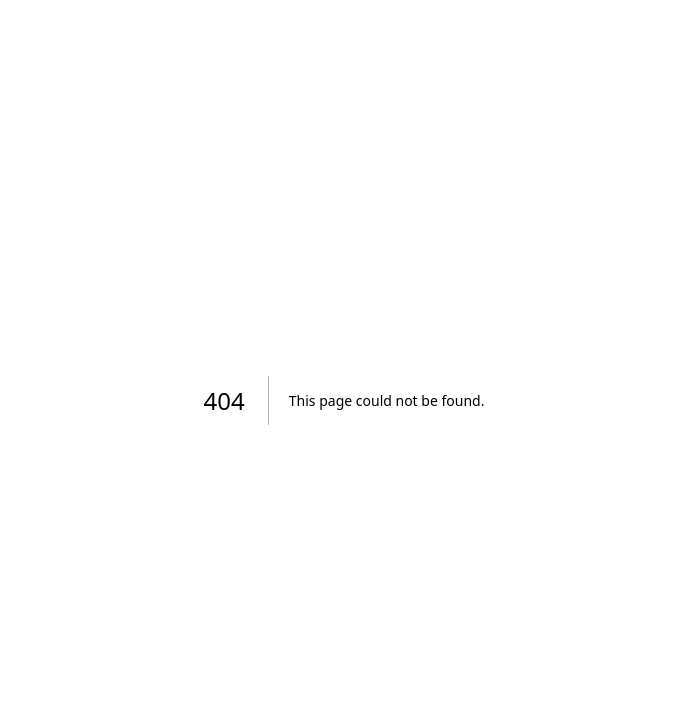
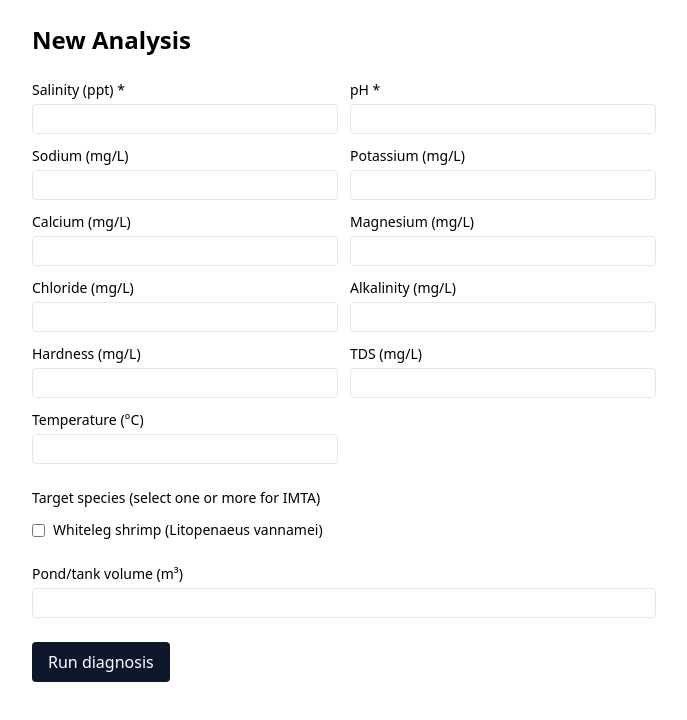
Before and after one commit to hazemshan1-rgb/Water-Advisor-App, a Next.js app: page /analysis/new in a window 1280 px wide. Before the commit this address had no page. Shown: the top 720 px of the page, without its empty margins (296-983 px from the left). Built offline with nearby package versions, Linux system fonts and the light colour scheme.

Commit message:
feat: add new analysis flow (parameter form, species picker, diagnosis run)

```diff
--- /dev/null
+++ b/src/app/analysis/new/page.tsx
@@ -0,0 +1,71 @@
+// src/app/analysis/new/page.tsx
+"use client";
+
+import { Suspense, useState } from "react";
+import { useSearchParams, useRouter } from "next/navigation";
+import { ParameterForm } from "@/components/ParameterForm";
+import { SpeciesPicker } from "@/components/SpeciesPicker";
+import { saveAnalysis } from "@/lib/db";
+import { runDiagnosis } from "@/lib/engine/runDiagnosis";
+import type { WaterParameters } from "@/lib/types";
+
+function NewAnalysisContent() {
+  const searchParams = useSearchParams();
+  const router = useRouter();
+  const siteId = searchParams.get("siteId") ?? "";
+
+  const [parameters, setParameters] = useState<Partial<WaterParameters>>({});
+  const [speciesIds, setSpeciesIds] = useState<string[]>([]);
+  const [volumeM3, setVolumeM3] = useState<number | undefined>(undefined);
+
+  async function handleRun() {
+    if (parameters.salinityPpt === undefined || parameters.pH === undefined) {
+      alert("Salinity and pH are required.");
+      return;
+    }
+    const id = crypto.randomUUID();
+    const analysis = {
+      id,
+      siteId,
+      date: new Date().toISOString().slice(0, 10),
+      parameters: parameters as WaterParameters,
+      targetSpeciesIds: speciesIds,
+      volumeM3,
+    };
+    const diagnosisSnapshot = runDiagnosis(analysis);
+    await saveAnalysis({ ...analysis, diagnosisSnapshot });
+    router.push(`/analysis/${id}`);
+  }
+
+  return (
+    <main className="max-w-2xl mx-auto p-6 space-y-6">
+      <h1 className="text-2xl font-semibold">New Analysis</h1>
+
+      <ParameterForm value={parameters} onChange={setParameters} />
+
+      <SpeciesPicker selected={speciesIds} onChange={setSpeciesIds} />
+
+      <label className="text-sm block">
+        Pond/tank volume (m³)
+        <input
+          type="number"
+          className="border rounded px-2 py-1 w-full mt-1"
+          value={volumeM3 ?? ""}
+          onChange={(e) => setVolumeM3(e.target.value === "" ? undefined : Number(e.target.value))}
+        />
+      </label>
+
+      <button className="bg-slate-900 text-white rounded px-4 py-2" onClick={handleRun}>
+        Run diagnosis
+      </button>
+    </main>
+  );
+}
+
+export default function NewAnalysisPage() {
+  return (
+    <Suspense fallback={<div>Loading...</div>}>
+      <NewAnalysisContent />
+    </Suspense>
+  );
+}
--- /dev/null
+++ b/src/components/ParameterForm.tsx
@@ -0,0 +1,46 @@
+// src/components/ParameterForm.tsx
+"use client";
+
+import type { WaterParameters } from "@/lib/types";
+
+const FIELDS: { key: keyof WaterParameters; label: string; required?: boolean }[] = [
+  { key: "salinityPpt", label: "Salinity (ppt)", required: true },
+  { key: "pH", label: "pH", required: true },
+  { key: "sodiumMgL", label: "Sodium (mg/L)" },
+  { key: "potassiumMgL", label: "Potassium (mg/L)" },
+  { key: "calciumMgL", label: "Calcium (mg/L)" },
+  { key: "magnesiumMgL", label: "Magnesium (mg/L)" },
+  { key: "chlorideMgL", label: "Chloride (mg/L)" },
+  { key: "alkalinityMgL", label: "Alkalinity (mg/L)" },
+  { key: "hardnessMgL", label: "Hardness (mg/L)" },
+  { key: "tdsMgL", label: "TDS (mg/L)" },
+  { key: "temperatureC", label: "Temperature (°C)" },
+];
+
+export function ParameterForm({
+  value,
+  onChange,
+}: {
+  value: Partial<WaterParameters>;
+  onChange: (next: Partial<WaterParameters>) => void;
+}) {
+  return (
+    <div className="grid grid-cols-2 gap-3">
+      {FIELDS.map((f) => (
+        <label key={f.key} className="text-sm">
+          {f.label}
+          {f.required ? " *" : ""}
+          <input
+            type="number"
+            step="any"
+            className="border rounded px-2 py-1 w-full mt-1"
+            value={value[f.key] ?? ""}
+            onChange={(e) =>
+              onChange({ ...value, [f.key]: e.target.value === "" ? undefined : Number(e.target.value) })
+            }
+          />
+        </label>
+      ))}
+    </div>
+  );
+}
--- /dev/null
+++ b/src/components/SpeciesPicker.tsx
@@ -0,0 +1,28 @@
+// src/components/SpeciesPicker.tsx
+"use client";
+
+import { SPECIES } from "@/lib/data/species";
+
+export function SpeciesPicker({
+  selected,
+  onChange,
+}: {
+  selected: string[];
+  onChange: (next: string[]) => void;
+}) {
+  function toggle(id: string) {
+    onChange(selected.includes(id) ? selected.filter((s) => s !== id) : [...selected, id]);
+  }
+
+  return (
+    <fieldset className="space-y-2">
+      <legend className="text-sm font-medium mb-1">Target species (select one or more for IMTA)</legend>
+      {SPECIES.map((s) => (
+        <label key={s.id} className="flex items-center gap-2 text-sm">
+          <input type="checkbox" checked={selected.includes(s.id)} onChange={() => toggle(s.id)} />
+          {s.commonName} ({s.scientificName})
+        </label>
+      ))}
+    </fieldset>
+  );
+}
```
